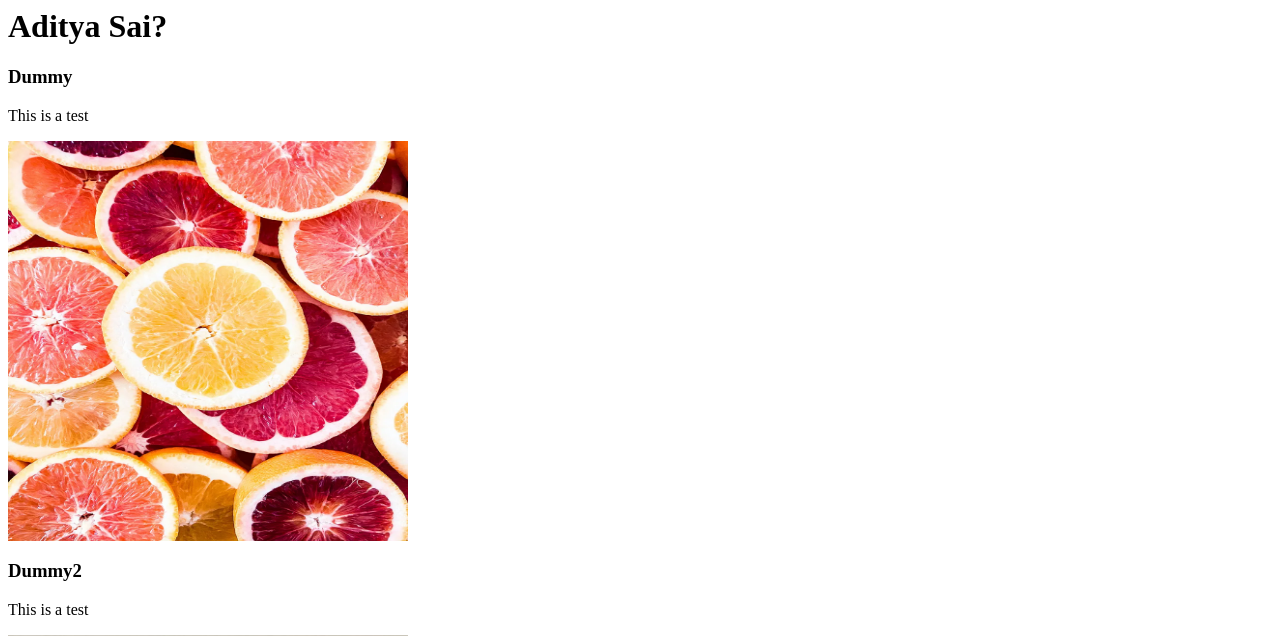
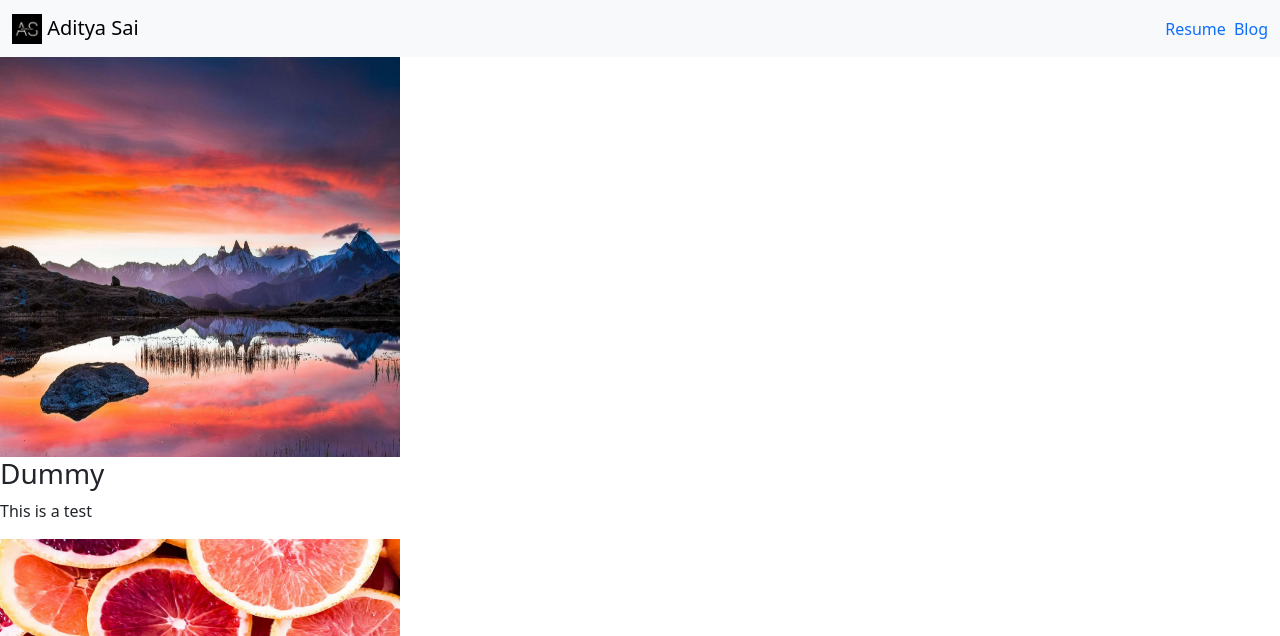
Before and after one commit to AdityaSai2004/Django_porfolio, a Django app: page / in a window 1280 px wide. Shown: the top 636 px of the page. Run offline with Django 5.2, Linux system fonts and the light colour scheme; data comes from the database, SQL or seed files in the repository.

Commit message:
Update models and templates in blog and portfolio_site

```diff
--- a/blog/models.py
+++ b/blog/models.py
@@ -6,3 +6,6 @@
     description = models.CharField(max_length=250)
     date = models.DateField()
     text = models.TextField()
+
+    def __str__(self) -> str:
+        return self.title
--- /dev/null
+++ b/blog/templates/blog/detail.html
@@ -0,0 +1,4 @@
+<h1>{{blog.title}}</h1>
+<h3>{{blog.description}}</h3>
+<h4>{{blog.date|date:'M d Y'|upper}}</h4>
+<p>{{blog.text}}</p>
--- a/blog/urls.py
+++ b/blog/urls.py
@@ -1,6 +1,9 @@
 from django.urls import path,include
 from . import views
 
+app_name = 'blog'
+
 urlpatterns = [
     path('',views.all_blogs, name='all_blogs'),
+    path('<int:blog_id>/',views.detail, name='detail')
 ]
--- a/blog/views.py
+++ b/blog/views.py
@@ -1,6 +1,10 @@
-from django.shortcuts import render
+from django.shortcuts import render,get_object_or_404
 from .models import Blogs
 # Create your views here.
 def all_blogs(request):
     blogs = Blogs.objects.all()
     return render(request, 'blog/index.html', {'blogs':blogs})
+
+def detail(request, blog_id):
+    curr_blog = get_object_or_404(Blogs, pk=blog_id)
+    return render(request, 'blog/detail.html', {'blog':curr_blog})
--- a/portfolio_site/models.py
+++ b/portfolio_site/models.py
@@ -6,3 +6,6 @@
     description = models.CharField(max_length=250)
     image = models.ImageField(upload_to='portfolio_site/images/')
     urls = models.CharField(max_length=250,blank=True)
+
+    def __str__(self) -> str:
+        return self.title
--- a/portfolio_site/templates/portfolio/index.html
+++ b/portfolio_site/templates/portfolio/index.html
@@ -1,4 +1,63 @@
-<h1>Aditya Sai?</h1>
+<!DOCTYPE html>
+<html lang="en">
+  <head>
+    <meta charset="utf-8" />
+    <meta name="viewport" content="width=device-width, initial-scale=1" />
+    <title>Bootstrap demo</title>
+    <link
+      href="https://cdn.jsdelivr.net/npm/bootstrap@5.3.2/dist/css/bootstrap.min.css"
+      rel="stylesheet"
+      integrity="sha384-T3c6CoIi6uLrA9TneNEoa7RxnatzjcDSCmG1MXxSR1GAsXEV/Dwwykc2MPK8M2HN"
+      crossorigin="anonymous"
+    />
+    <script
+      src="https://cdn.jsdelivr.net/npm/bootstrap@5.3.2/dist/js/bootstrap.bundle.min.js"
+      integrity="sha384-C6RzsynM9kWDrMNeT87bh95OGNyZPhcTNXj1NW7RuBCsyN/o0jlpcV8Qyq46cDfL"
+      crossorigin="anonymous"
+    ></script>
+    <script
+      src="https://cdn.jsdelivr.net/npm/@popperjs/core@2.11.8/dist/umd/popper.min.js"
+      integrity="sha384-I7E8VVD/ismYTF4hNIPjVp/Zjvgyol6VFvRkX/vR+Vc4jQkC+hVqc2pM8ODewa9r"
+      crossorigin="anonymous"
+    ></script>
+    <script
+      src="https://cdn.jsdelivr.net/npm/bootstrap@5.3.2/dist/js/bootstrap.min.js"
+      integrity="sha384-BBtl+eGJRgqQAUMxJ7pMwbEyER4l1g+O15P+16Ep7Q9Q+zqX6gSbd85u4mG4QzX+"
+      crossorigin="anonymous"
+    ></script>
+  </head>
+  <body>
+    {% load static %}
+    <nav class="navbar bg-body-tertiary">
+      <div class="container-fluid">
+        <a class="navbar-brand" href="#">
+          <img
+            src="{% static 'portfolio/logo_dark.webp' %}"
+            alt="Logo"
+            width="30"
+            height="30"
+            class="d-inline-block align-text-top"
+          />
+          Aditya Sai
+        </a>
+        <div class="d-flex">
+          <div class="ms-auto">
+            <a
+              href="{% static 'portfolio/resume.pdf' %}"
+              class="me-1 text-decoration-none"
+              >Resume</a
+            >
+            <a href="/blog" class="ml-2 text-decoration-none">Blog</a>
+          </div>
+        </div>
+      </div>
+    </nav>
+    <img
+      src="{% static 'portfolio/bg.jpeg' %}"
+      alt="background"
+      height="400"
+      width="400"
+    />
     {% for project in projects %}
     <h3>{{ project.title }}</h3>
     <p>{{ project.description }}</p>
@@ -10,3 +69,5 @@
         width="400"
     /></a>
     {% endfor %}
+  </body>
+</html>
```
Also changed, not shown: blog/templates/blog/index.html (+6 -3 lines), portfolio_site/static/portfolio/bg.jpeg (added), portfolio_site/static/portfolio/logo_dark.webp (added). Lines whose indentation alone changed are shown as unchanged.
